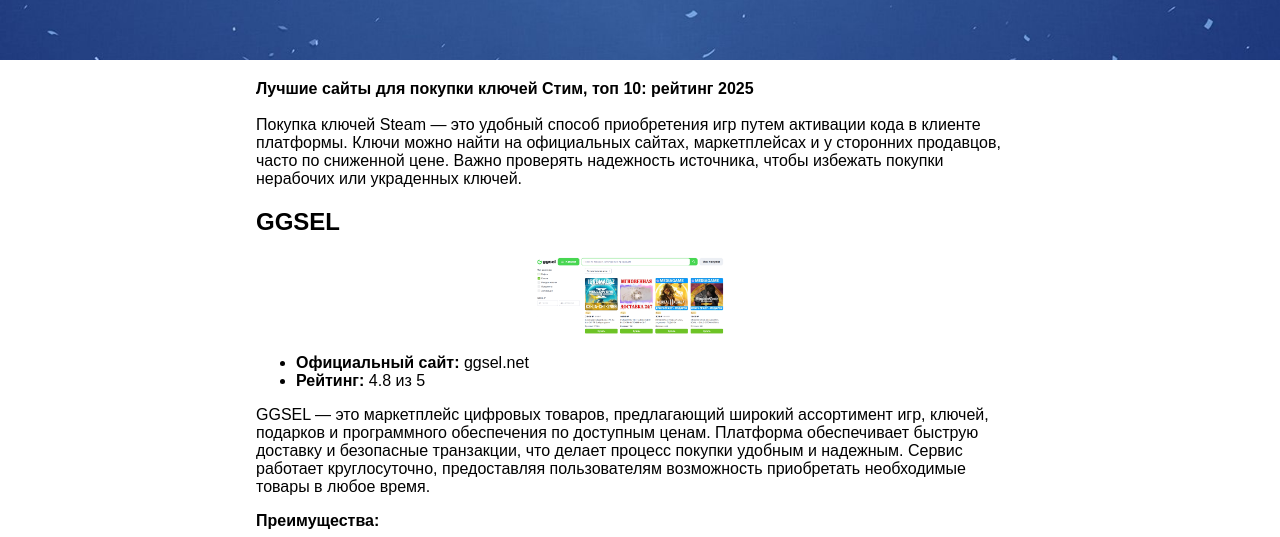
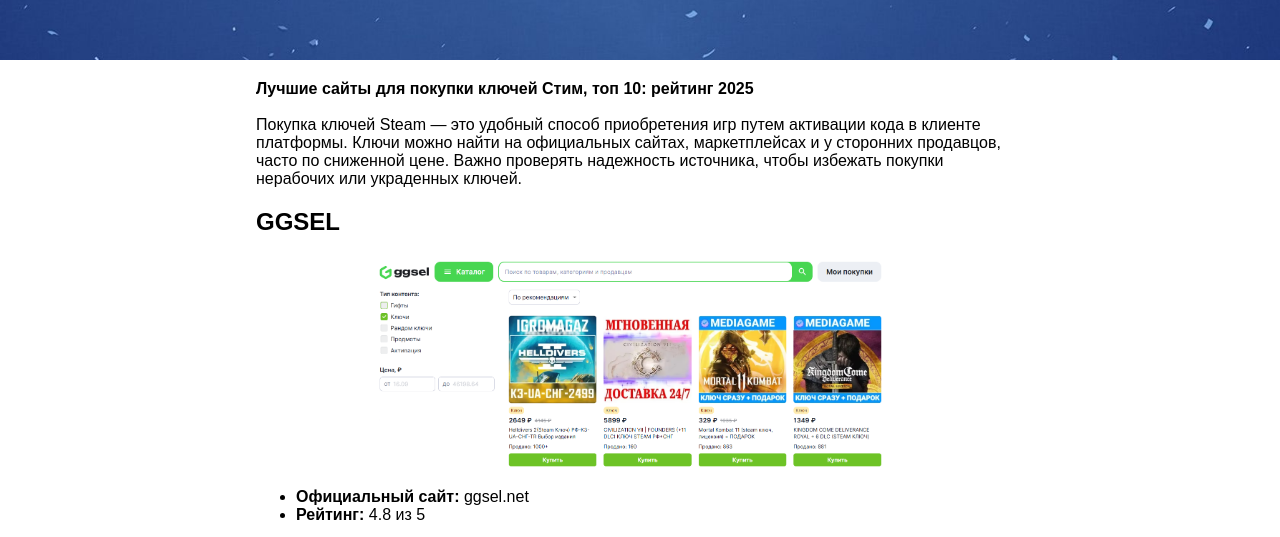
Before and after one commit to Mak8im/steam-keys, a plain HTML site: page index.html in a window 1280 px wide. Shown: the part 190-727 px from the top of the page. Drawn offline with Linux system fonts and the light colour scheme.

Commit message:
Update index.html

```diff
--- a/index.html
+++ b/index.html
@@ -33,7 +33,7 @@
             text-align: center; /* Выравнивание содержимого по центру */
         }
         .image-container img {
-            width: 222px; /* Фиксированная ширина изображения */
+            width: 600px; /* Фиксированная ширина изображения */
             height: auto; /* Автоматический расчёт высоты для сохранения пропорций */
         }
 
```
